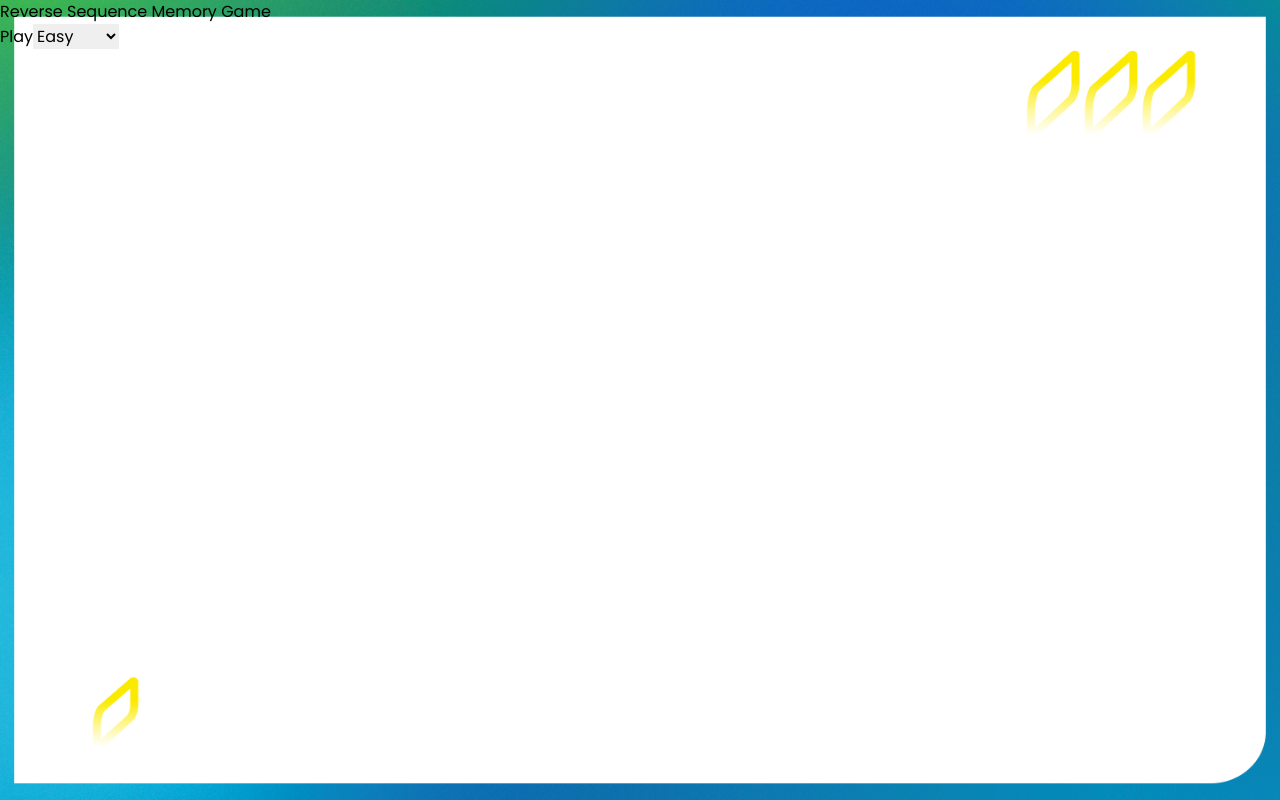
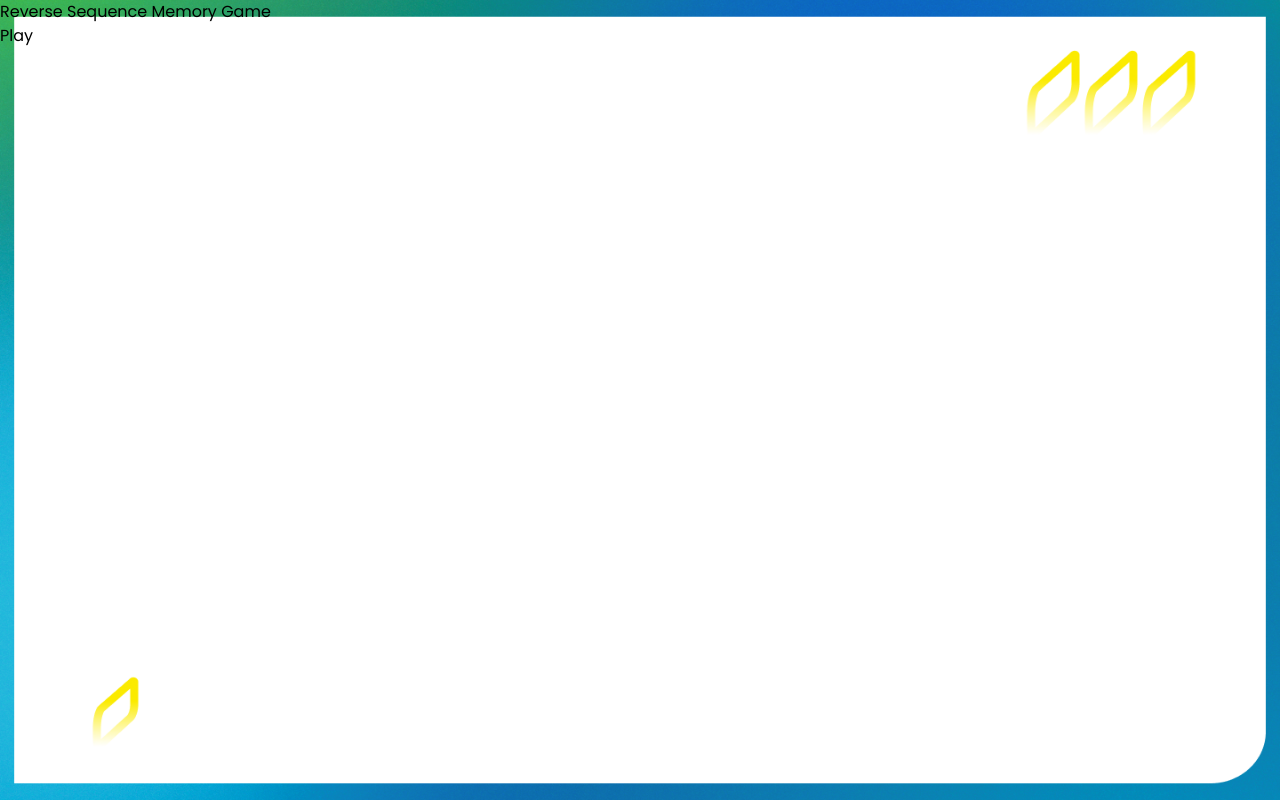
Before and after one commit to marcmarfer/Meraki-games, a React (Vite) app: page /simon in a window 1280 px wide. Built offline with nearby package versions, Linux system fonts and the light colour scheme.

Commit message:
applying level parametrization for reverse sequence and known words

```diff
--- a/src/juegos/knownWords/KnownWords.jsx
+++ b/src/juegos/knownWords/KnownWords.jsx
@@ -117,6 +117,16 @@ function KnownWords() {
   ];
 
   useEffect(() => {
+    if (level === '1') {
+      setSelectedLevel('easy');
+    } else if (level === '5') {
+      setSelectedLevel('medium');
+    } else if (level === '10') {
+      setSelectedLevel('hard');
+    }
+  }, [level]);
+
+  useEffect(() => {
     let words = wordsEasy; // Por defecto, nivel fácil
 
     if (selectedLevel === "medium") {
@@ -130,7 +140,6 @@ function KnownWords() {
   }, [selectedLevel]);
 
   const shuffleArray = (array) => {
-
     const shuffledArray = [...array];
     for (let i = shuffledArray.length - 1; i > 0; i--) {
       const j = Math.floor(Math.random() * (i + 1));
@@ -175,7 +184,6 @@ function KnownWords() {
       level: parseInt(level)
     };
 
-
     fetch('https://neurolab-dev.alumnes-monlau.com/api/games', {
       method: 'POST',
       headers: {
@@ -200,7 +208,7 @@ function KnownWords() {
   return (
     <div className="container mx-auto p-6 pt-36">
       <div>
-        <h2 className="text-xl font-bold mb-4">Selecciona las palabras que conoces:</h2>
+        <h2 className="text-2xl font-bold mb-4">Selecciona las palabras que conoces:</h2>
         <div className="grid grid-cols-3 gap-4">
           {wordsToUse.map((word) => (
             <button
@@ -213,15 +221,8 @@ function KnownWords() {
           ))}
         </div>
         <div className="mt-4 mb-2 text-left">
-          <Link to="/" onClick={endGame} className="bg-red-500 hover:bg-red-700 text-white font-bold py-2 px-4 rounded">Terminar Juego</Link>
+          <Link to="/" onClick={endGame} className="bg-teal-500 hover:bg-red-700 text-white font-bold py-2 px-4 rounded">Terminar Juego</Link>
         </div>
-        <p>Palabras conocidas: {correctWords.length}</p>
-        <p>Palabras falsas seleccionadas: {fakeWordsSelected.length}</p>
-      </div>
-      <div className="mt-4">
-        <button onClick={() => setSelectedLevel("easy")} className={`mr-2 ${selectedLevel === "easy" ? "bg-yellow-300" : "bg-gray-300"} hover:bg-yellow-300 text-white font-bold py-2 px-4 rounded`}>Fácil</button>
-        <button onClick={() => setSelectedLevel("medium")} className={`mr-2 ${selectedLevel === "medium" ? "bg-yellow-300" : "bg-gray-300"} hover:bg-yellow-300 text-white font-bold py-2 px-4 rounded`}>Medio</button>
-        <button onClick={() => setSelectedLevel("hard")} className={`mr-2 ${selectedLevel === "hard" ? "bg-yellow-300" : "bg-gray-300"} hover:bg-yellow-300 text-white font-bold py-2 px-4 rounded`}>Difícil</button>
       </div>
     </div>
   );
--- a/src/juegos/simon/components/Board.jsx
+++ b/src/juegos/simon/components/Board.jsx
@@ -34,15 +34,6 @@ const Board = () => {
         >
           {playButton ? 'Playing' : 'Play'}
         </button>
-        <select
-          className="absolute right-10 top-5 bg-gray-800 text-white px-3 py-2 rounded-md"
-          onChange={handleChangeDifficulty}
-          value={difficulty}
-        >
-          <option value="easy">Easy</option>
-          <option value="medium">Medium</option>
-          <option value="hard">Hard</option>
-        </select>
       </section>
     </main>
   );
--- a/src/juegos/simon/hooks/useSimon.js
+++ b/src/juegos/simon/hooks/useSimon.js
@@ -9,7 +9,15 @@ const useSimon = () => {
   const gameTestId = searchParams.get('gameTest_id');
   const testId = searchParams.get('test_id');
   const gameId = searchParams.get('game_id');
-  const level = searchParams.get('level');
+  const level = parseInt(searchParams.get('level'));
+
+  // Map the level parameter to difficulty
+  const getDifficulty = (level) => {
+    if (level === 1) return 'easy';
+    if (level === 5) return 'medium';
+    if (level === 10) return 'hard';
+    return 'easy'; // Default to 'easy' if level is not 1, 5, or 10
+  };
 
   const [sequence, setSequence] = useState([]);
   const [reversedSequence, setReversedSequence] = useState([]);
@@ -19,7 +27,7 @@ const useSimon = () => {
   const [errors, setErrors] = useState(0);
   const [playButton, setPlayButton] = useState(false);
   const [rounds, setRounds] = useState(4);
-  const [difficulty, setDifficulty] = useState('easy');
+  const [difficulty, setDifficulty] = useState(getDifficulty(level));
   const [errorCounted, setErrorCounted] = useState(false);
   const [sequenceFailed, setSequenceFailed] = useState(false); // New state variable to track if sequence has failed
   const buttonRefs = Array.from({ length: TOTAL_BUTTONS.length }, (_) =>
@@ -116,16 +124,12 @@ const useSimon = () => {
   }, [difficulty]);
 
   useEffect(() => {
+    console.log(points, errors, rounds)
     if (points + errors === rounds) {
       enviarDatosAlServidor();
       resetGame();
     }
-  }, [points]);
-
-  const handleChangeDifficulty = (e) => {
-    setDifficulty(e.target.value);
-    resetGame();
-  };
+  }, [points, errors]);
 
   const enviarDatosAlServidor = () => {
     const data = {
@@ -137,7 +141,7 @@ const useSimon = () => {
       score: points,
       errors: errors,
       played: "true",
-      level: parseInt(level)
+      level: level
     };
 
     fetch('https://neurolab-dev.alumnes-monlau.com/api/games', {
@@ -173,7 +177,6 @@ const useSimon = () => {
     buttonRefs,
     points,
     playButton,
-    handleChangeDifficulty,
     difficulty
   };
 };
```
